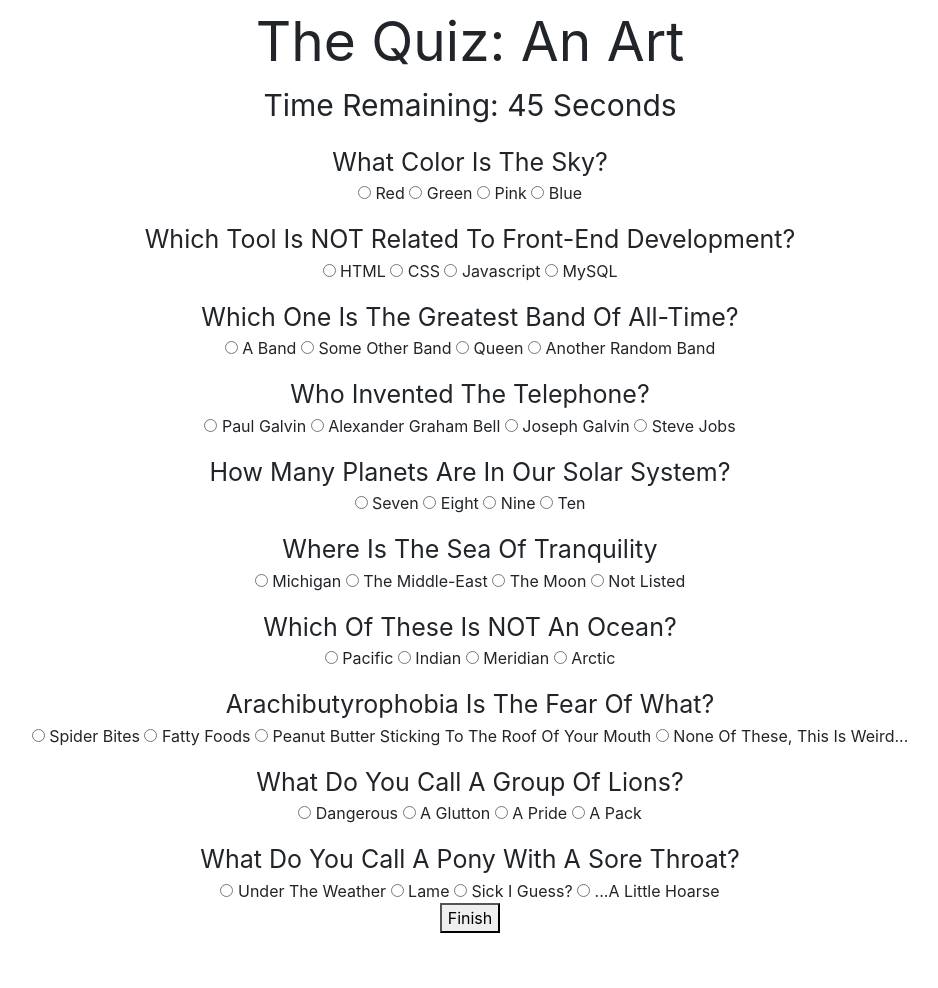
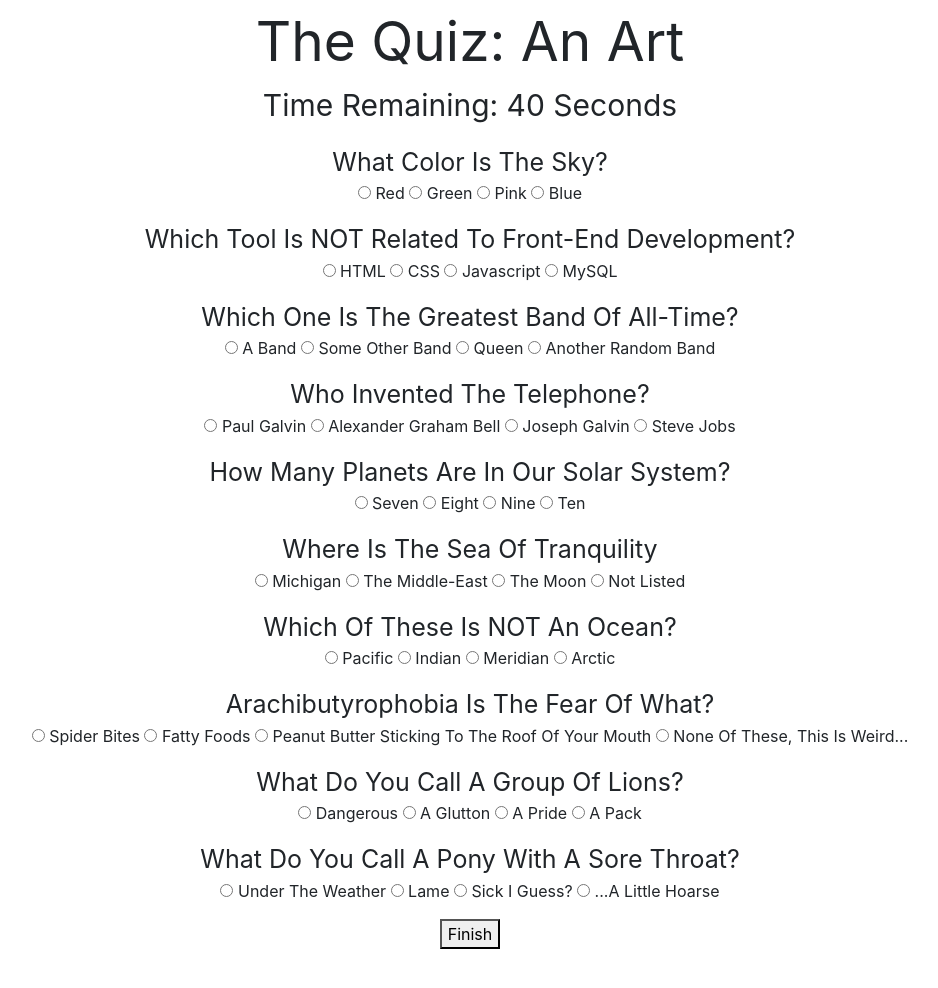
Before and after one commit to DeanJG/TriviaGame, a plain HTML site: page index.html in a window 1280 px wide. Shown: the whole page, without its empty margins (170-1108 px from the left). Before the commit the page ends 965 px from the top, so only its background shows below. Drawn offline with nearby package versions, Linux system fonts and the light colour scheme.

Commit message:
js timer functionality added

```diff
--- a/assets/css/style.css
+++ b/assets/css/style.css
@@ -14,3 +14,7 @@ p {
 #gameTitle {
     font-size: 55px;
 }
+#gameEndDisplay {
+    margin-top: 1rem;
+    margin-bottom: 1rem;
+}
--- a/assets/js/game.js
+++ b/assets/js/game.js
@@ -1,4 +1,17 @@
 let numRight,
     numWrong,
     numUnAns,
-    count
+    count = 45;
+
+
+const countdown = _ => {
+    count--
+    count === -1 ? clearInterval(gameCountdown) : document.querySelector(`#gameTimer`).innerHTML = `Time Remaining: ${count} Seconds`
+
+}
+const gameEnd = _ => {
+    alert(`Time's Up!`)
+}
+
+const gameCountdown = setInterval(countdown, 1000)
+const gameTime = setTimeout(gameEnd, 46000)
```
